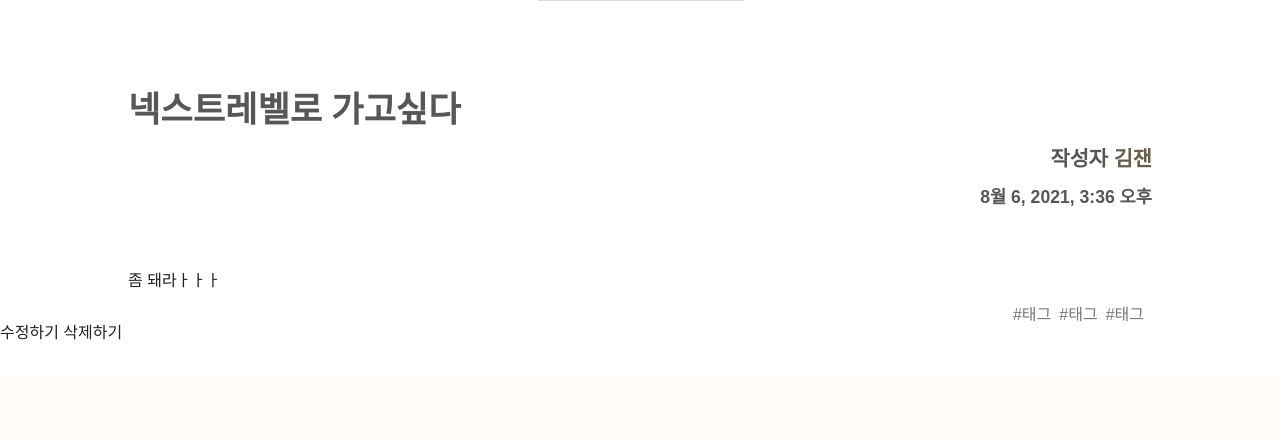
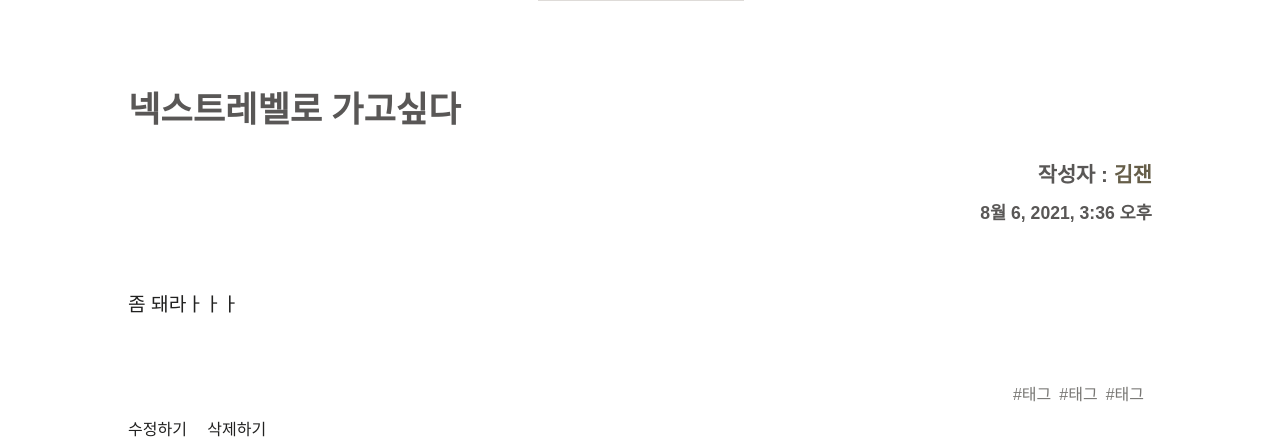
Before and after one commit to 2eum/musicdiary, a Django app: template posts/templates/detail.html in a window 1280 px wide. Shown: the part 423-862 px from the top of the page. Before the commit the page ends 763 px from the top, so only its background shows below. Run offline with Django 3.2, Linux system fonts and the light colour scheme; the template is opened without the code that fills it: values that come from a table or form of the project are taken from there, others are empty; data comes from the database, SQL or seed files in the repository; both versions use the stored data as it was after the commit; parts of the project's set-up code (start-up, migrations or seed data) failed here and were passed over; some libraries are stand-ins or nearby versions; some web fonts are replaced.

Commit message:
conflict solve-2

```diff
--- a/posts/static/css/detail.css
+++ b/posts/static/css/detail.css
@@ -29,8 +29,6 @@
 
 .player {
     text-align: center;
-    color: var(--mus-white);
-    background-color: #CCC0A3;
     margin: 12px;
 }
 
@@ -63,3 +61,7 @@
 .diary-content {
     font-size: 1.2em;
 }
+
+.edit {
+    color: pink;
+}
--- a/posts/templates/detail.html
+++ b/posts/templates/detail.html
@@ -14,8 +14,8 @@
         <div class="music-info mh3 mv3 pv4">
             <p class="music-title f3">{{post.track_title}}</p>
             <p class="music-artist">{{post.track_artist}}</p>
-            <audio src="{{ post.track_audio }}" controls>mp3-preview</audio>
-            <div class="player pv2">플레이어 들어갈 자리</div>
+            <audio class="player" src="{{ post.track_audio }}" controls>mp3-preview</audio>
+            <!-- <div class="player pv2">플레이어 들어갈 자리</div> -->
         </div>
     </div>
 </section>
@@ -29,33 +29,29 @@
             {{post.title}}
         </h1>
         <div class="diary-info mv3">
-            <h4 class="diary-author mb3">
-                작성자 <span class="username">{{post.writer}}</span>
+            <h4 class="diary-author mb3 mt4">
+                작성자 :  <span class="username">{{post.writer}}</span>
             </h4>
             {% if post.pub_date %}
-                <h5 class="diary-date mv3">
+                <h5 class="diary-date">
                     {{ post.pub_date }}
                 </h5>
             {% endif %}
         </div>
         <p class="diary-content mv5 lh-large">
-            {{post.body|linebreaks}}
+            {{post.body}}
         </p>
-        <ul class="tags flex justify-end w-100 mt3">
+        <ul class="tags flex justify-end w-100 mv3">
             <li class="tag">#태그</li>
             <li class="tag ml2">#태그</li>
             <li class="tag mh2">#태그</li>
         </ul>
-
+        <a class="mr3 mt2" href="{% url 'edit' index=post.pk %}">수정하기</a>
+        <a class="mt2" href="{% url 'delete' pk=post.pk %}">삭제하기</a>
     </div>
 </section>
 
-<a href="{% url 'edit' index=post.pk %}">수정하기</a>
-<a href="{% url 'delete' pk=post.pk %}">삭제하기</a>
-
-
 {% endblock %}
-=======
 
 <!-- <div class="posts">
     {% if post.pub_date %}
--- a/posts/views.py
+++ b/posts/views.py
@@ -58,10 +58,7 @@
     results = sp.search(search_word)
     return render(request, 'search_home.html', {'results':results})
 
-<<<<<<< HEAD
-def detail(request):
-    return render(request, 'detail.html')
-=======
+
 def detail(request, index):
     post = get_object_or_404(Content, pk=index)
     return render(request, 'detail.html', {'post':post})
@@ -84,4 +81,3 @@
     post = get_object_or_404(Content, pk=pk)
     post.delete()
     return redirect('home')
->>>>>>> 992ff1a9c56d84ea70e4df1130f9fd8d75fb3072
```
Also changed, not shown: db.sqlite3.
